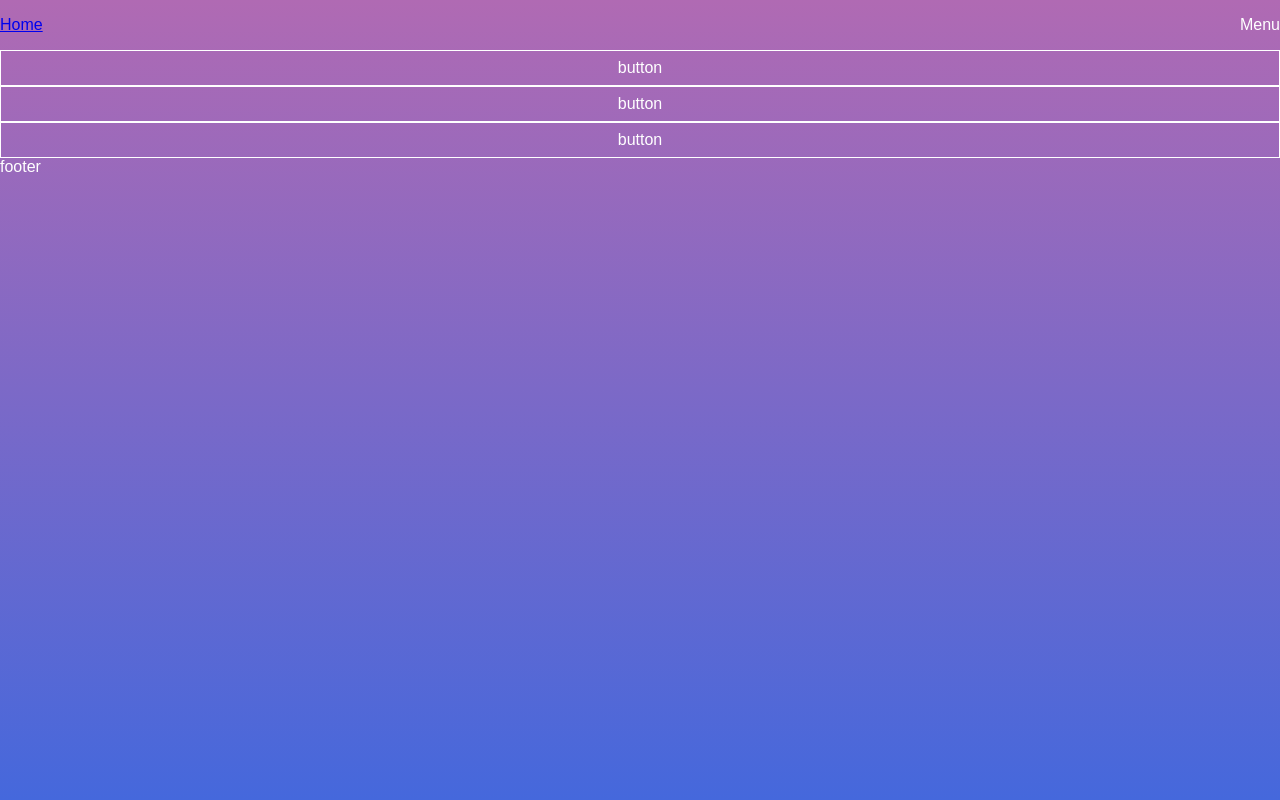
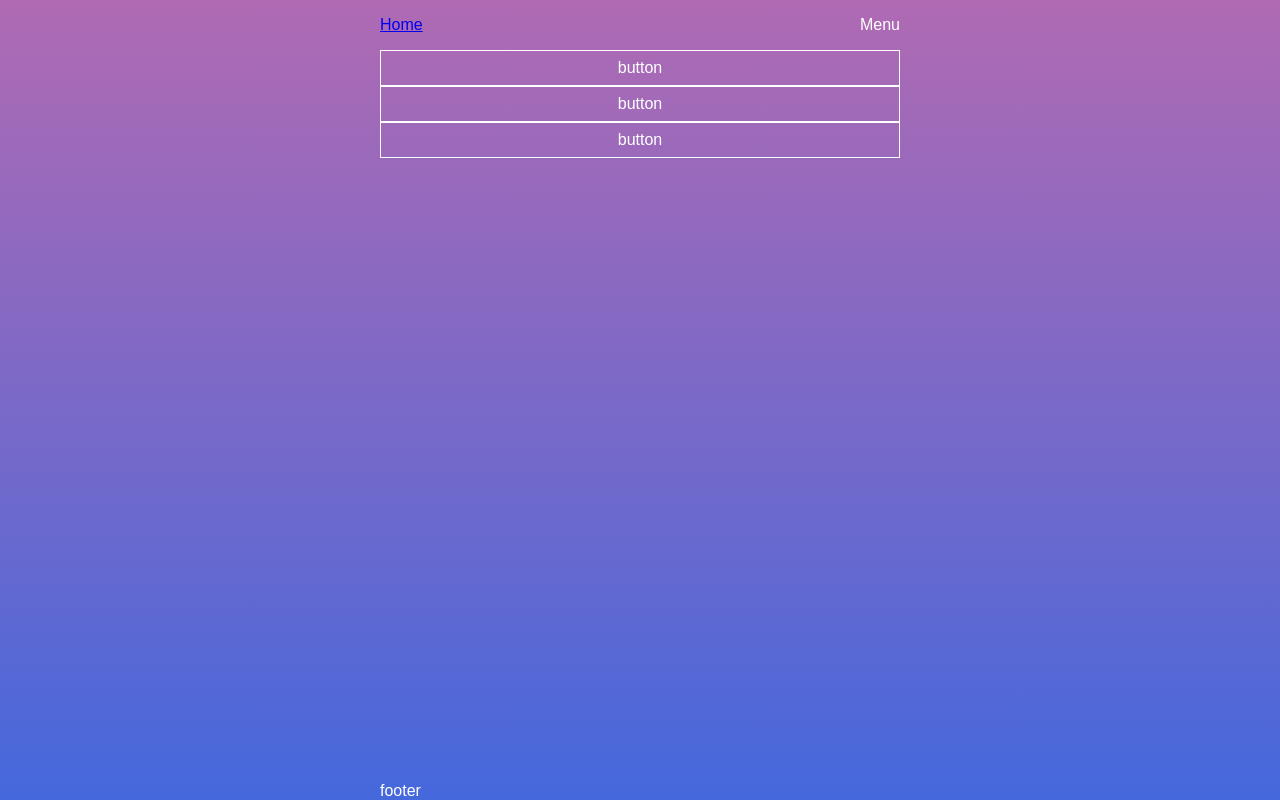
Before and after one commit to nTamura/dashvotes, a React (Create React App) app: page / in a window 1280 px wide. Built offline with nearby package versions, Linux system fonts and the light colour scheme.

Commit message:
flex layout, container class

```diff
--- a/src/index.css
+++ b/src/index.css
@@ -1,7 +1,13 @@
+html,
+body,
+#root,
+.container {
+  display: flex;
+  flex: 1;
+}
+
 html {
-  display: flex;
   height: 100%;
-
   font-family: 'Quicksand', sans-serif;
   font-weight: 300;
   color: white;
@@ -12,13 +18,24 @@ html {
 }
 
 body {
-  display: flex;
-  flex: 1;
   margin: 0;
 }
 
 #root {
-  display: flex;
-  flex: 1;
   flex-direction: column;
 }
+
+.container {
+  padding-right: 15px;
+  padding-left: 15px;
+  margin-right: auto;
+  margin-left: auto;
+  width: 100%;
+  flex-direction: column;
+  box-sizing: border-box;
+}
+@media (min-width: 620px) {
+  .container {
+    width: 550px;
+  }
+}
```
